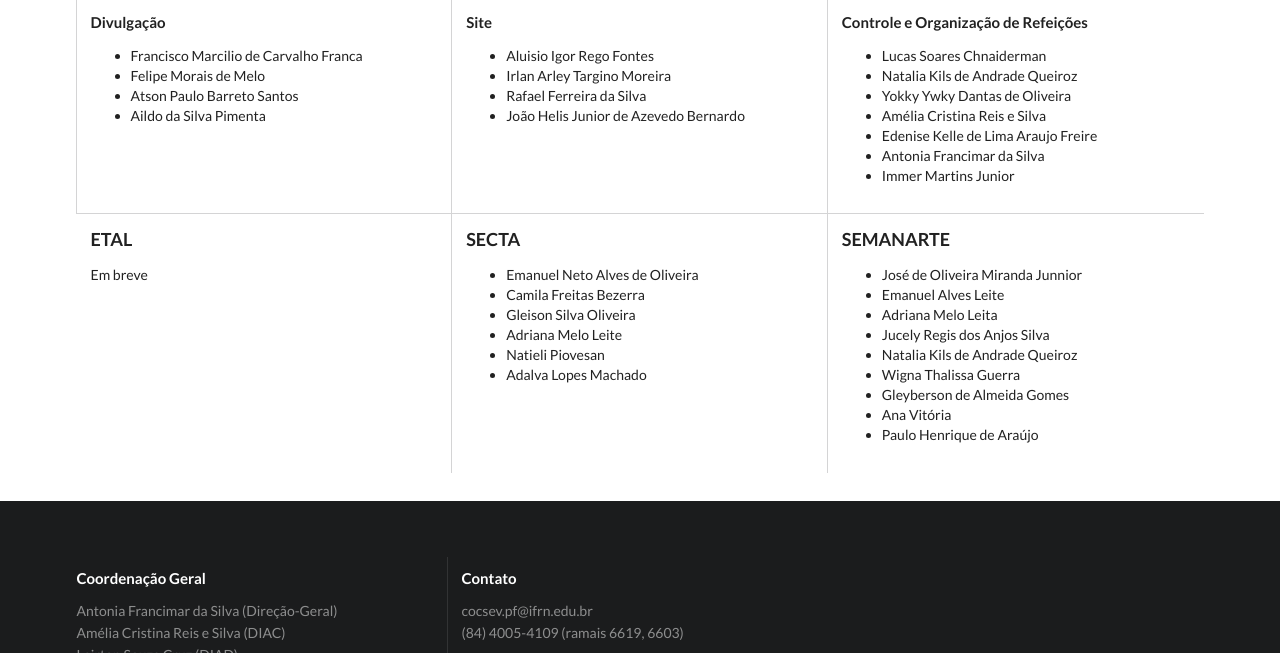
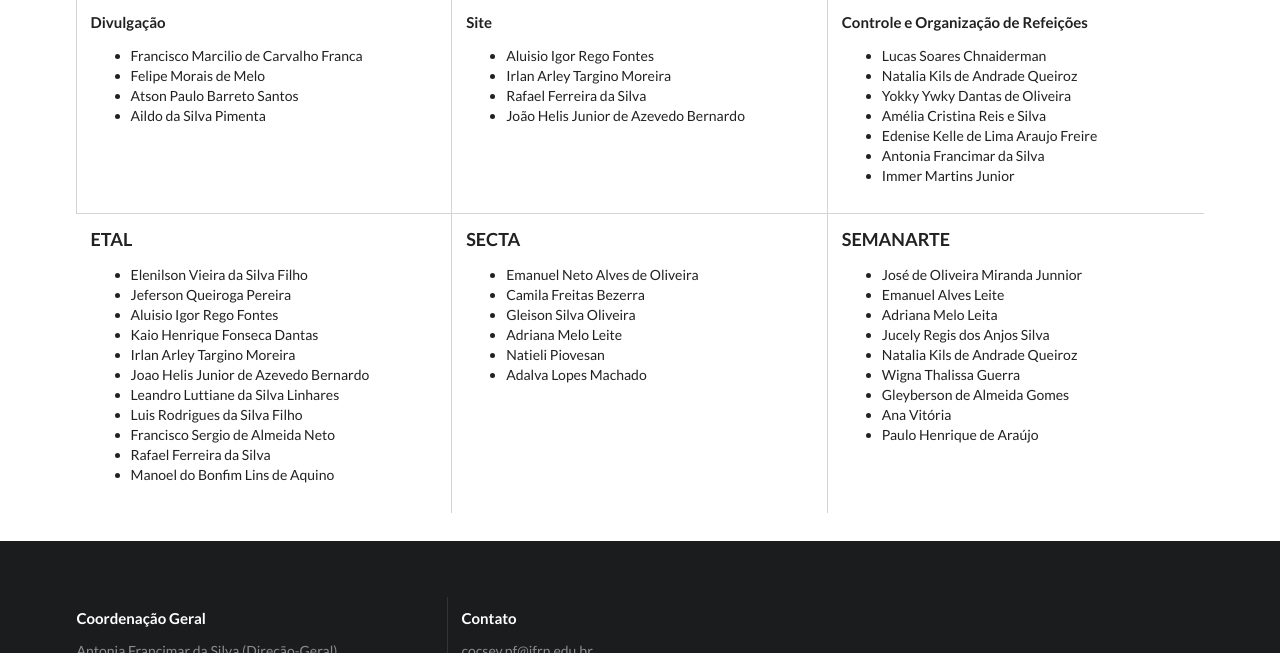
Before and after one commit to ifrn-pf/expotec, a Django app: template site_content/templates/pages/index.html in a window 1280 px wide. Shown: the part 5847-6500 px from the top of the page. Run offline with Django 3.2, Linux system fonts and the light colour scheme; the template is opened without the code that fills it, so the values that code supplies are empty.

Commit message:
Adicionado Comissão ETAL

```diff
--- a/site_content/templates/pages_includes/organizacao.html
+++ b/site_content/templates/pages_includes/organizacao.html
@@ -114,7 +114,19 @@
     <div class="three column row">
       <div class="column">
         <h3>ETAL</h3>
-        <p>Em breve</p>
+        <ul>
+          <li>Elenilson Vieira da Silva Filho</li>
+          <li>Jeferson Queiroga Pereira</li>
+          <li>Aluisio Igor Rego Fontes</li>
+          <li>Kaio Henrique Fonseca Dantas</li>
+          <li>Irlan Arley Targino Moreira</li>
+          <li>Joao Helis Junior de Azevedo Bernardo</li>
+          <li>Leandro Luttiane da Silva Linhares</li>
+          <li>Luis Rodrigues da Silva Filho</li>
+          <li>Francisco Sergio de Almeida Neto</li>
+          <li>Rafael Ferreira da Silva</li>
+          <li>Manoel do Bonfim Lins de Aquino</li>
+        </ul>
       </div>
       <div class="column">
         <h3>SECTA</h3>
```
